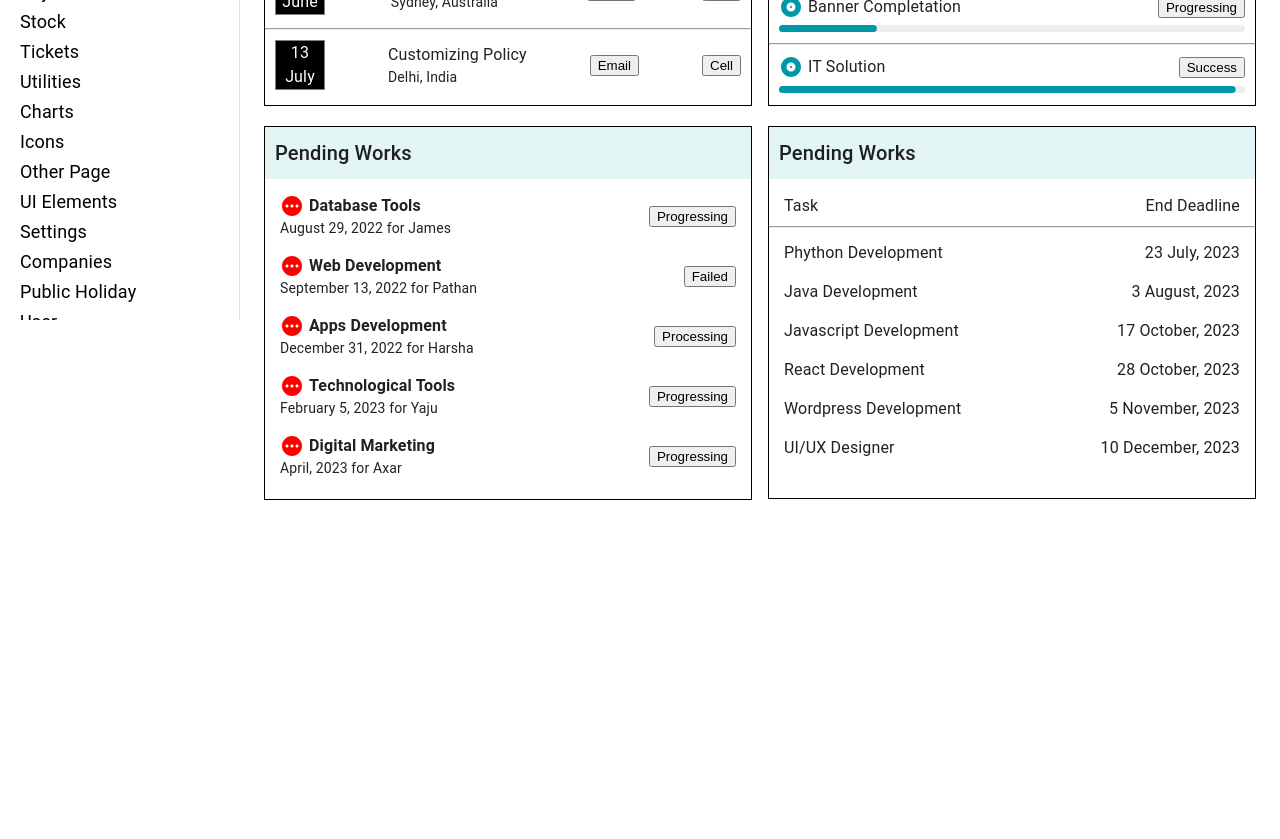
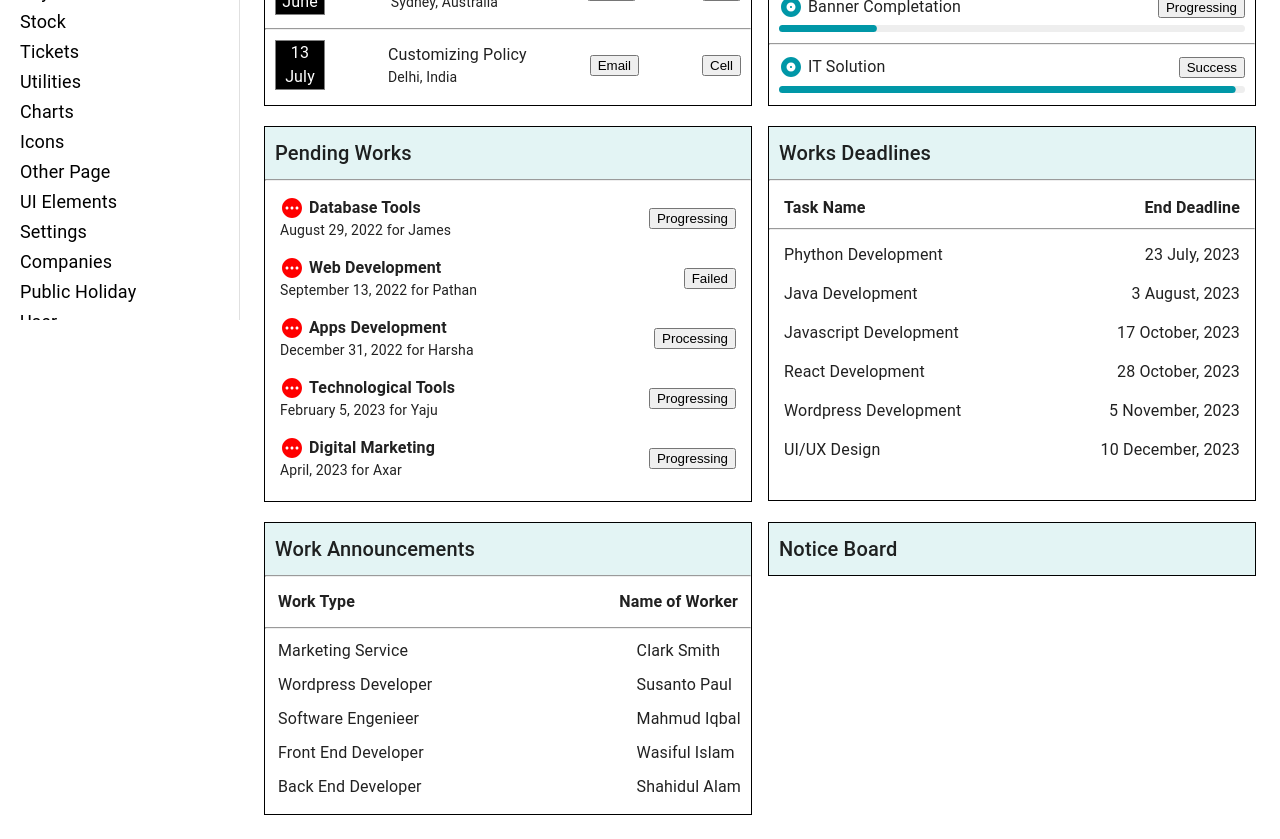
Before and after one commit to yeasinbinali/crm-admin, a React (Create React App) app: page / in a window 1280 px wide. Shown: the part 480-1319 px from the top of the page. Before the commit the page ends 1004 px from the top, so only its background shows below. Built offline with nearby package versions, Linux system fonts and the light colour scheme.

Commit message:
work announcement added

```diff
--- a/src/pages/component/Dashboard/Dashboard/Dashboard.js
+++ b/src/pages/component/Dashboard/Dashboard/Dashboard.js
@@ -5,6 +5,8 @@ import Grid from "@mui/material/Grid";
 import RunningProjects from "../RunningProjects/RunningProjects";
 import PendingWorks from "../PendingWorks/PendingWorks";
 import WorksDeadlines from "../WorksDeadlines/WorksDeadlines";
+import WorkAnnouncements from "../WorkAnnouncements/WorkAnnouncements";
+import NoticeBoard from "../NoticeBoard/NoticeBoard";
 
 const Dashboard = () => {
   return (
@@ -26,6 +28,14 @@ const Dashboard = () => {
           <WorksDeadlines></WorksDeadlines>
         </Grid>
       </Grid>
+      <Grid container spacing={2}>
+        <Grid item xs={12} md={6}>
+          <WorkAnnouncements></WorkAnnouncements>
+        </Grid>
+        <Grid item xs={12} md={6}>
+          <NoticeBoard></NoticeBoard>
+        </Grid>
+      </Grid>
     </div>
   );
 };
--- /dev/null
+++ b/src/pages/component/Dashboard/NoticeBoard/NoticeBoard.js
@@ -0,0 +1,18 @@
+import { Typography } from "@mui/material";
+import { Box } from "@mui/system";
+import React from "react";
+
+const NoticeBoard = () => {
+  return (
+    <Box sx={{ border: "1px solid black", marginTop: "20px" }}>
+      <Typography
+        variant="h6"
+        sx={{ padding: "10px", backgroundColor: "#E3F4F4" }}
+      >
+        Notice Board
+      </Typography>
+    </Box>
+  );
+};
+
+export default NoticeBoard;
--- a/src/pages/component/Dashboard/PendingWorks/PendingWorks.js
+++ b/src/pages/component/Dashboard/PendingWorks/PendingWorks.js
@@ -12,7 +12,7 @@ const PendingWorks = () => {
         sx={{ padding: "10px", backgroundColor: "#E3F4F4" }}
       >
         Pending Works
-      </Typography>
+      </Typography><hr style={{margin: '0'}}/>
       <Box
         sx={{
           display: "flex",
--- /dev/null
+++ b/src/pages/component/Dashboard/WorkAnnouncements/WorkAnnouncements.js
@@ -0,0 +1,47 @@
+import { Typography } from "@mui/material";
+import { Box } from "@mui/system";
+import React from "react";
+
+const WorkAnnouncements = () => {
+  return (
+    <Box sx={{ border: "1px solid black", marginTop: "20px" }}>
+      <Typography
+        variant="h6"
+        sx={{ padding: "10px", backgroundColor: "#E3F4F4" }}
+      >
+        Work Announcements
+      </Typography><hr style={{margin: '0'}}/>
+      <Box>
+        <Box
+          sx={{
+            display: "flex",
+            justifyContent: "space-between",
+            alignItems: "center",
+            padding: '13px'
+          }}
+        >
+          <Typography sx={{fontWeight: '600'}}>Work Type</Typography>
+          <Typography sx={{fontWeight: '600'}}>Name of Worker</Typography>
+        </Box><hr style={{margin: 0}} />
+        <Box sx={{display: 'flex', justifyContent: 'space-between', alignItems: 'center'}}>
+            <Box>
+                <Typography sx={{padding: '10px 10px 0 13px'}}>Marketing Service</Typography>
+                <Typography sx={{padding: '10px 10px 0 13px'}}>Wordpress Developer</Typography>
+                <Typography sx={{padding: '10px 10px 0 13px'}}>Software Engenieer</Typography>
+                <Typography sx={{padding: '10px 10px 0 13px'}}>Front End Developer</Typography>
+                <Typography sx={{padding: '10px 10px 15px 13px'}}>Back End Developer</Typography>
+            </Box>
+            <Box>
+                <Typography sx={{padding: '10px 10px 0 13px'}}>Clark Smith</Typography>
+                <Typography sx={{padding: '10px 10px 0 13px'}}>Susanto Paul</Typography>
+                <Typography sx={{padding: '10px 10px 0 13px'}}>Mahmud Iqbal</Typography>
+                <Typography sx={{padding: '10px 10px 0 13px'}}>Wasiful Islam</Typography>
+                <Typography sx={{padding: '10px 10px 15px 13px'}}>Shahidul Alam</Typography>
+            </Box>
+        </Box>
+      </Box>
+    </Box>
+  );
+};
+
+export default WorkAnnouncements;
--- a/src/pages/component/Dashboard/WorksDeadlines/WorksDeadlines.js
+++ b/src/pages/component/Dashboard/WorksDeadlines/WorksDeadlines.js
@@ -9,11 +9,11 @@ const WorksDeadlines = () => {
         variant="h6"
         sx={{ padding: "10px", backgroundColor: "#E3F4F4" }}
       >
-        Pending Works
-      </Typography>
+        Works Deadlines
+      </Typography><hr style={{margin: '0'}}/>
       <Box sx={{display: 'flex', justifyContent: 'space-between', alignItems: 'center', padding: '15px 15px 0 15px', textAlign: 'center'}}>
-          <Typography>Task</Typography>
-          <Typography>End Deadline</Typography>
+          <Typography sx={{fontWeight: '600'}}>Task Name</Typography>
+          <Typography sx={{fontWeight: '600'}}>End Deadline</Typography>
       </Box><hr />
       <Box sx={{display: 'flex', justifyContent: 'space-between', alignItems: 'center', padding: '5px 15px 0 15px'}}>
           <Typography>Phython Development</Typography>
@@ -36,7 +36,7 @@ const WorksDeadlines = () => {
           <Typography>5 November, 2023</Typography>
       </Box>
       <Box sx={{display: 'flex', justifyContent: 'space-between', alignItems: 'center', padding: '15px 15px 38px 15px'}}>
-          <Typography>UI/UX Designer</Typography>
+          <Typography>UI/UX Design</Typography>
           <Typography>10 December, 2023</Typography>
       </Box>
     </Box>
```
Lines whose indentation alone changed are shown as unchanged.
